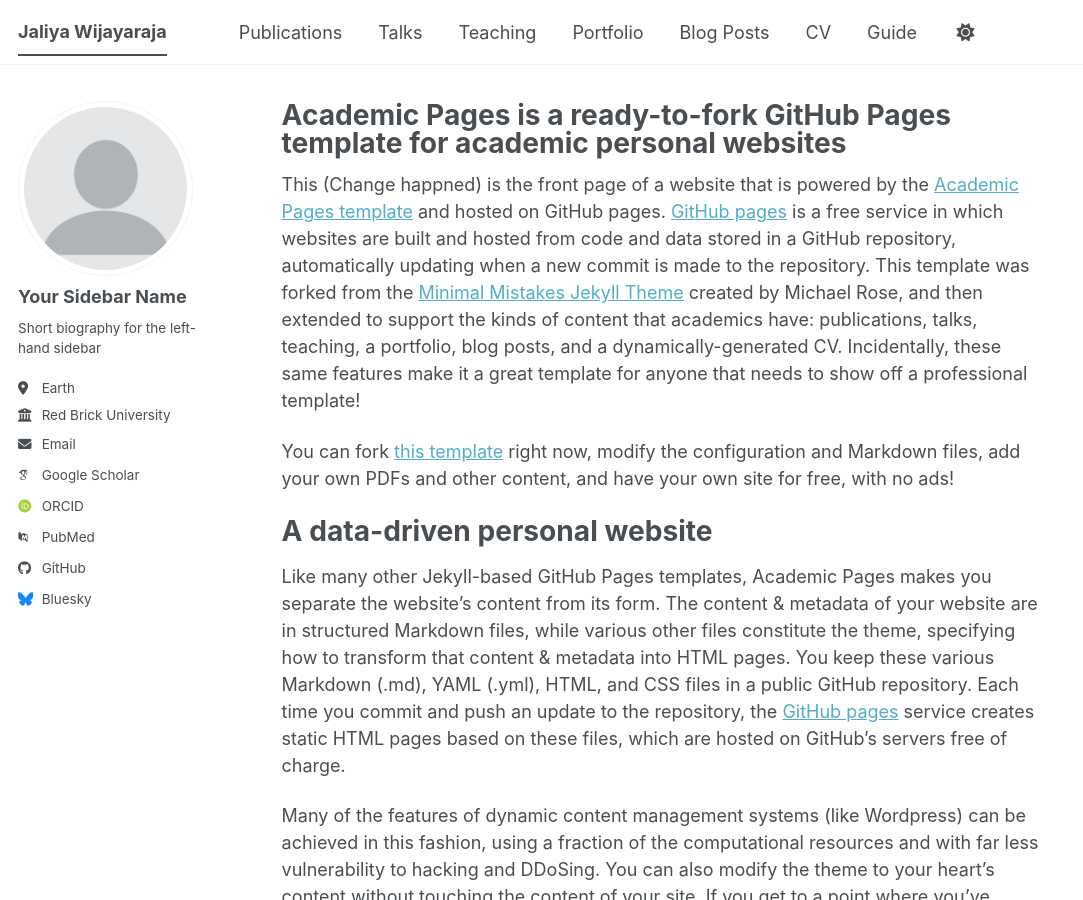
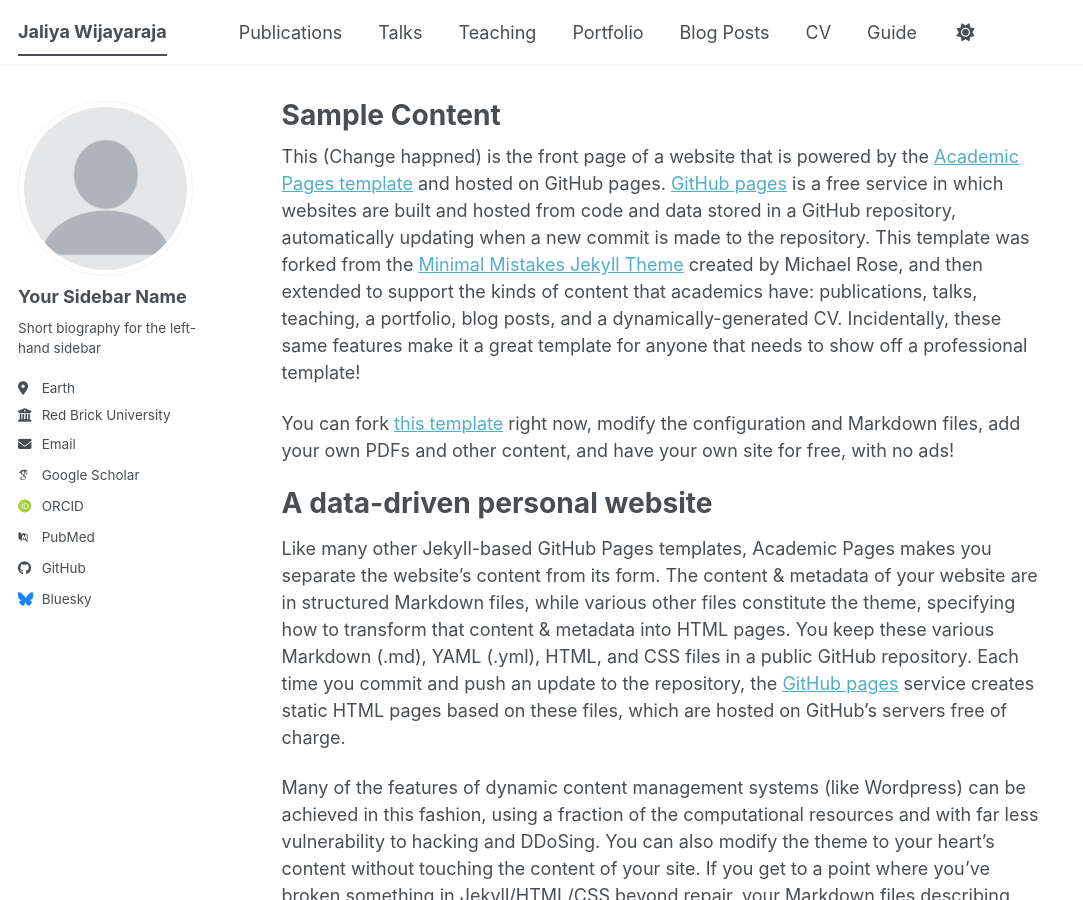
Before and after one commit to JaliyaWijayaraja/JaliyaWijayaraja.github.io, a Jekyll site: the page built from _pages/about.md, in a window 1280 px wide and 900 px high. Shown: the whole window, without its empty margins (0-1083 px from the left). Built offline with Jekyll 4.4.1, drawn with Linux system fonts in a browser that asks for light colours; some web fonts are replaced; a script bundle is joined from its source files by our own code; library files that are not in the unit come from our copies.

Commit message:
TestChange 2

```diff
--- a/_pages/about.md
+++ b/_pages/about.md
@@ -1,6 +1,6 @@
 ---
 permalink: /
-title: "Academic Pages is a ready-to-fork GitHub Pages template for academic personal websites"
+title: "Sample Content"
 author_profile: true
 redirect_from:
   - /about/
```
